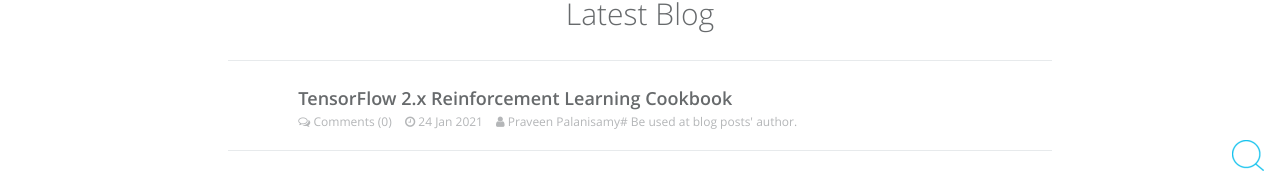
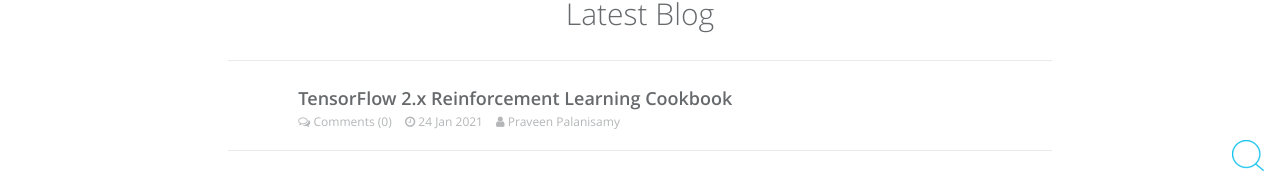
Before and after one commit to praveen-palanisamy/praveen-palanisamy.github.io, a Jekyll site: the page built from blog/blog.html, in a window 1280 px wide and 1204 px high. Shown: the part 1013-1201 px from the top of the window. Built offline with Jekyll 4.4.1, drawn with Linux system fonts in a browser that asks for light colours; comment, search, counter and statistics services are not loaded.

Commit message:
Add TFRL cookbook post  assets

```diff
--- a/_config.yml
+++ b/_config.yml
@@ -10,7 +10,7 @@
 
 # author -- index page "about me" section
 author:
-  name: Praveen Palanisamy# Be used at blog posts' author.
+  name: Praveen Palanisamy # used as blog posts' author.
   first_name: Praveen # Used at index page about me section.
   last_name: Palanisamy # Used at index page about me section.
   avatar: /static/assets/img/avatar.jpg
```
Also changed, not shown: _posts/2021-01-24-tensorflow-2.x-reinforcement-learning-cookbook.md (+2 -1 lines), static/assets/img/blog/tfrl-ckbk/StockTradingVisual.png (added), static/assets/img/blog/tfrl-ckbk/crypto_trading_env-render-init-few-steps.png (added), static/assets/img/blog/tfrl-ckbk/q_learning.png (added), static/assets/img/blog/tfrl-ckbk/r1.6-gridworldenv.png (added), static/assets/img/blog/tfrl-ckbk/r1.6-neural-evolutionary-agent-gridworld-reward-plot.png (added), static/assets/img/blog/tfrl-ckbk/sac-agent-TradingContinuousEnv-reward-loss-tb.png (added), static/assets/img/blog/tfrl-ckbk/tfrl-ckbk-ch9-app-screen.png (added), static/assets/img/blog/tfrl-ckbk/tfrl-ckbk-cover-focused.jpg (added), static/assets/img/blog/tfrl-ckbk/tfrl-ckbk-cross-platform-export-options.png (added).
